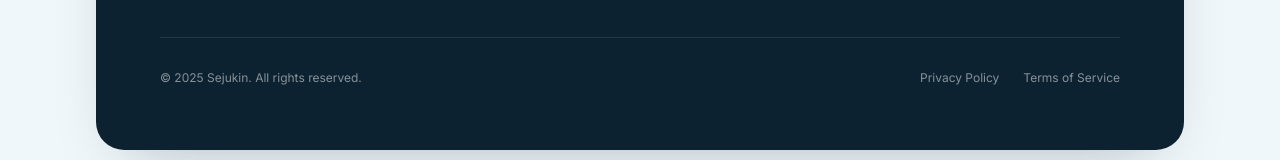
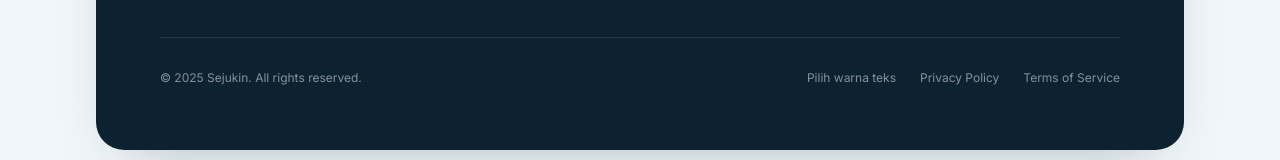
Before and after one commit to nanangsanjaya0896/Website-Dumy-3, a React (Vite) app: page /contact in a window 1280 px wide. Shown: the part 2043-2203 px from the top of the page. Built offline with nearby package versions, Linux system fonts and the light colour scheme.

Commit message:
Tambah tautan sementara ke halaman pilih warna di footer
Co-authored-by: arena-agent <297053741+arena-agent@users.noreply.github.com>

```diff
--- a/src/components/Footer.jsx
+++ b/src/components/Footer.jsx
@@ -161,6 +161,9 @@ export default function Footer() {
           <div className="mt-12 flex flex-col items-center justify-between gap-4 border-t border-white/10 pt-8 text-xs text-white/50 sm:flex-row">
             <p className="text-white/50">© 2025 Sejukin. All rights reserved.</p>
             <div className="flex gap-6">
+              <Link to="/warna" className="focus-ring text-white/50 transition-colors hover:text-brand-accent-2">
+                Pilih warna teks
+              </Link>
               <Link to="/privacy" className="focus-ring text-white/50 transition-colors hover:text-white/80">
                 Privacy Policy
               </Link>
```
